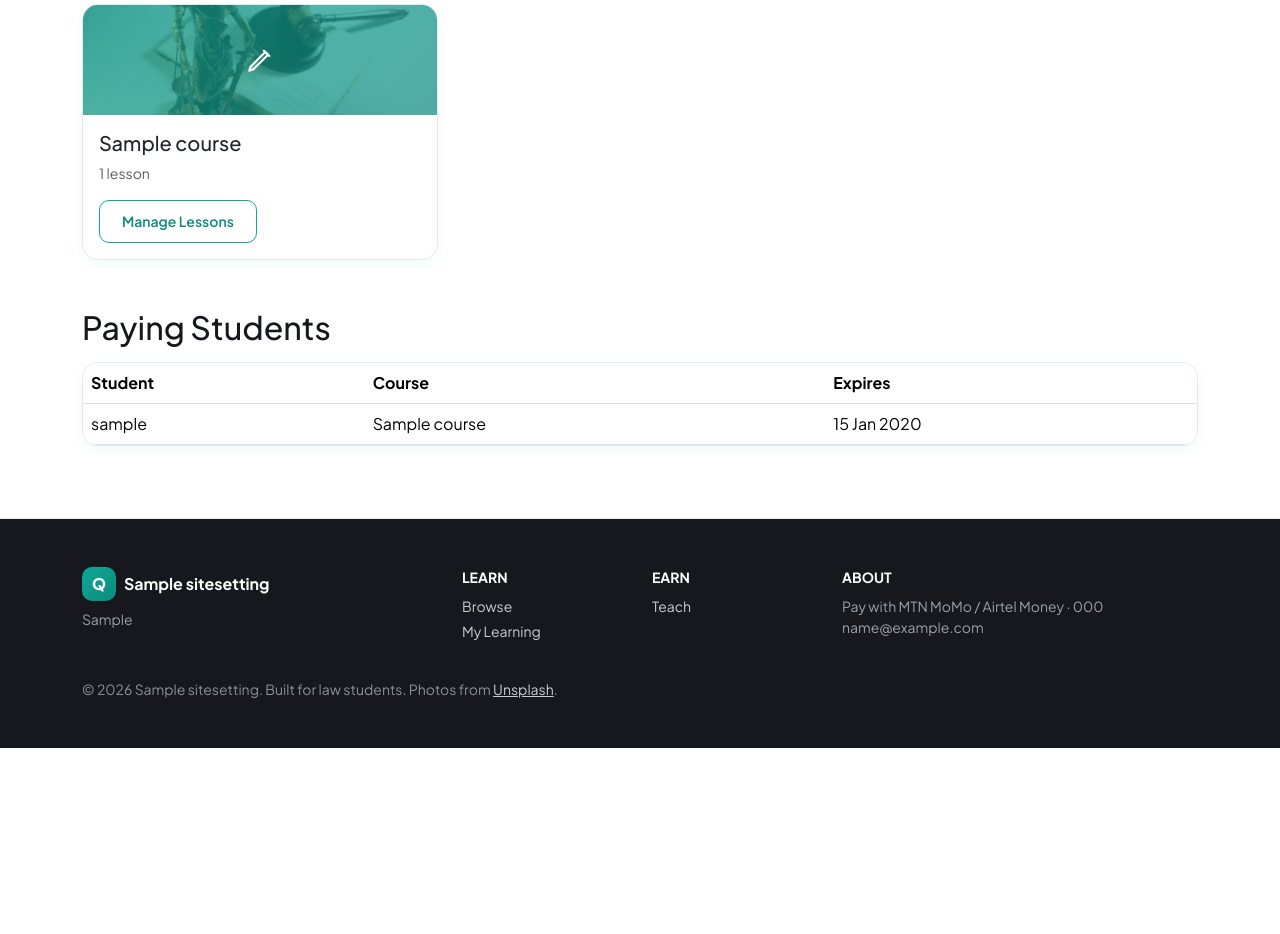
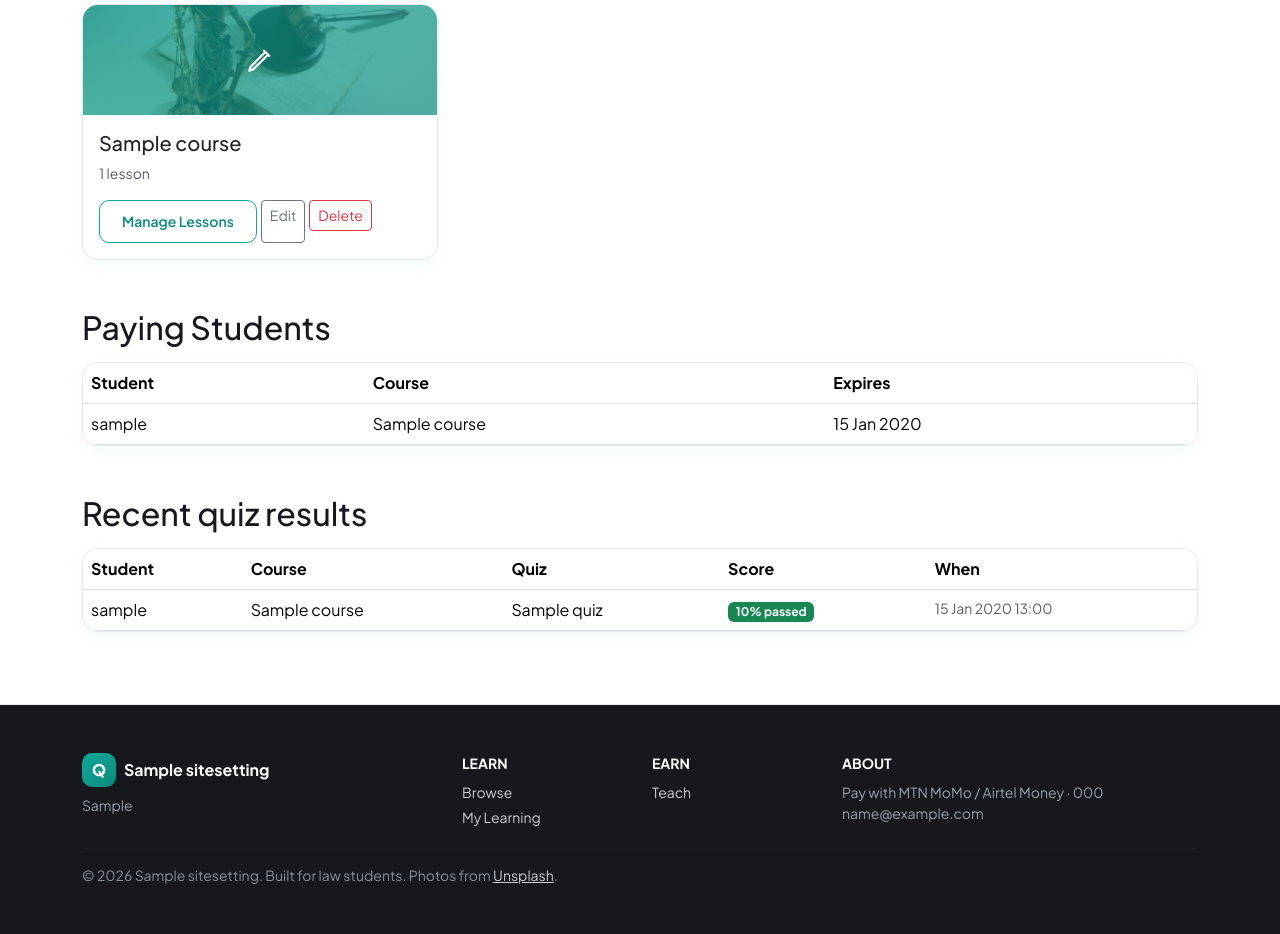
Before and after one commit to irenenairuba125-design/sh, a Django app: page /courses/teach/dashboard/ in a window 1280 px wide. Shown: the part 174-1108 px from the top of the page. Before the commit the page ends 922 px from the top, so only its background shows below. Run offline with Django 5.2, Linux system fonts and the light colour scheme; a user stored in the database is signed in; tables that the repository leaves empty hold one stand-in row (values such as "Sample post").

Commit message:
Add course editing/deletion, search, quiz results and printable certificates
Teachers and admins can edit or delete courses and lessons, teachers see
recent quiz results, the home page has course search, certificates can be
printed or saved as PDF, uploads fail gracefully on hosts without a disk,
and the README documents Vercel and Supabase deployment. 49 tests.

Co-Authored-By: Claude Sonnet 5 <noreply@anthropic.com>

```diff
--- a/core/views.py
+++ b/core/views.py
@@ -1,6 +1,7 @@
 import os
 
 from django.conf import settings
+from django.db.models import Q
 from django.http import HttpResponse, JsonResponse
 from django.shortcuts import render
 from django.templatetags.static import static
@@ -16,6 +17,9 @@ def home(request):
     selected_category = request.GET.get('category', '')
     if selected_category:
         courses = courses.filter(category=selected_category)
+    query = request.GET.get('q', '').strip()[:100]
+    if query:
+        courses = courses.filter(Q(title__icontains=query) | Q(description__icontains=query))
     courses = courses.order_by('-created_at')
 
     category_counts = [
@@ -38,6 +42,7 @@ def home(request):
         'courses': courses,
         'category_counts': category_counts,
         'selected_category': selected_category,
+        'query': query,
         'spotlight': spotlight,
     })
 
--- a/courses/templates/courses/add_course.html
+++ b/courses/templates/courses/add_course.html
@@ -3,7 +3,7 @@
 <div class="row justify-content-center">
   <div class="col-md-7">
     <div class="card p-4">
-      <h1 class="mb-4">Add a course</h1>
+      <h1 class="mb-4">{% if editing %}Edit "{{ editing.title }}"{% else %}Add a course{% endif %}</h1>
       <form method="post" enctype="multipart/form-data">
         {% csrf_token %}
         {{ form.non_field_errors }}
@@ -15,7 +15,7 @@
             {{ field.errors }}
           </div>
         {% endfor %}
-        <button class="btn btn-teal">Create Course</button>
+        <button class="btn btn-teal">{% if editing %}Save changes{% else %}Create Course{% endif %}</button>
       </form>
     </div>
   </div>
--- a/courses/templates/courses/teacher_dashboard.html
+++ b/courses/templates/courses/teacher_dashboard.html
@@ -17,7 +17,13 @@
       <div class="p-3">
         <h5>{{ course.title }}</h5>
         <p class="text-muted small">{{ course.lessons.count }} lesson{{ course.lessons.count|pluralize }}</p>
-        <a href="{% url 'courses:upload_lesson' course.id %}" class="btn btn-outline-teal btn-sm">Manage Lessons</a>
+        <div class="d-flex gap-1 flex-wrap">
+          <a href="{% url 'courses:upload_lesson' course.id %}" class="btn btn-outline-teal btn-sm">Manage Lessons</a>
+          <a href="{% url 'courses:edit_course' course.id %}" class="btn btn-outline-secondary btn-sm">Edit</a>
+          <form method="post" action="{% url 'courses:delete_course' course.id %}" onsubmit="return confirm('Delete this whole course and its lessons?');">
+            {% csrf_token %}<button class="btn btn-outline-danger btn-sm">Delete</button>
+          </form>
+        </div>
       </div>
     </div>
   </div>
@@ -43,4 +49,24 @@
   </tbody>
 </table>
 </div>
+
+<h2 class="mb-3 mt-5">Recent quiz results</h2>
+<div class="card p-0 overflow-hidden">
+<table class="table mb-0">
+  <thead><tr><th>Student</th><th>Course</th><th>Quiz</th><th>Score</th><th>When</th></tr></thead>
+  <tbody>
+    {% for a in attempts %}
+      <tr>
+        <td>{{ a.user.username }}</td>
+        <td>{{ a.quiz.lesson.course.title }}</td>
+        <td>{{ a.quiz.title }}</td>
+        <td><span class="badge {% if a.passed %}bg-success{% else %}bg-secondary{% endif %}">{{ a.score_percent }}%{% if a.passed %} passed{% endif %}</span></td>
+        <td class="text-muted small">{{ a.attempted_at|date:'d M Y H:i' }}</td>
+      </tr>
+    {% empty %}
+      <tr><td colspan="5" class="text-muted">No quiz attempts yet.</td></tr>
+    {% endfor %}
+  </tbody>
+</table>
+</div>
 {% endblock %}
--- a/courses/urls.py
+++ b/courses/urls.py
@@ -7,6 +7,9 @@ urlpatterns = [
     path('my-learning/', views.my_learning, name='my_learning'),
     path('teach/add/', views.add_course, name='add_course'),
     path('teach/dashboard/', views.teacher_dashboard, name='teacher_dashboard'),
+    path('teach/<int:course_id>/edit/', views.edit_course, name='edit_course'),
+    path('teach/<int:course_id>/delete/', views.delete_course, name='delete_course'),
+    path('teach/lesson/<int:lesson_id>/delete/', views.delete_lesson, name='delete_lesson'),
     path('teach/<int:course_id>/upload-lesson/', views.upload_lesson, name='upload_lesson'),
     path('admin-dashboard/', views.admin_dashboard, name='admin_dashboard'),
     path('lesson/<int:lesson_id>/watch/', views.watch_lesson, name='watch_lesson'),
--- a/courses/views.py
+++ b/courses/views.py
@@ -5,11 +5,18 @@ from django.contrib import messages
 from django.contrib.auth.decorators import login_required
 from django.http import FileResponse, Http404, HttpResponseForbidden, StreamingHttpResponse
 from django.shortcuts import get_object_or_404, redirect, render
+from django.views.decorators.http import require_POST
 
 from accounts.decorators import role_required
 from payments.models import Enrollment, Payment
+from quizzes.models import QuizAttempt
 from .forms import CourseForm, LessonForm
 from .models import Course, Lesson
+
+STORAGE_UNAVAILABLE = (
+    "This server has no permanent disk, so files (videos, notes, thumbnails) cannot be saved here. "
+    "Upload files from a server with storage, or connect cloud file storage."
+)
 
 RANGE_RE = re.compile(r'bytes\s*=\s*(\d+)\s*-\s*(\d*)', re.IGNORECASE)
 
@@ -141,9 +148,13 @@ def add_course(request):
             course = form.save(commit=False)
             if request.user.role == 'teacher':
                 course.teacher = request.user
-            course.save()
-            messages.success(request, 'Course created. Now add its first lesson.')
-            return redirect('courses:upload_lesson', course_id=course.id)
+            try:
+                course.save()
+            except OSError:
+                messages.error(request, STORAGE_UNAVAILABLE)
+            else:
+                messages.success(request, 'Course created. Now add its first lesson.')
+                return redirect('courses:upload_lesson', course_id=course.id)
     else:
         form = CourseForm()
         if request.user.role == 'teacher':
@@ -162,9 +173,13 @@ def upload_lesson(request, course_id):
         if form.is_valid():
             lesson = form.save(commit=False)
             lesson.course = course
-            lesson.save()
-            messages.success(request, 'Lesson uploaded.')
-            return redirect('courses:upload_lesson', course_id=course.id)
+            try:
+                lesson.save()
+            except OSError:
+                messages.error(request, STORAGE_UNAVAILABLE)
+            else:
+                messages.success(request, 'Lesson uploaded.')
+                return redirect('courses:upload_lesson', course_id=course.id)
     else:
         form = LessonForm()
 
@@ -177,9 +192,14 @@ def upload_lesson(request, course_id):
 def teacher_dashboard(request):
     courses = Course.objects.filter(teacher=request.user)
     enrollments = Enrollment.objects.filter(course__in=courses, is_paid=True).select_related('user', 'course')
+    attempts = (
+        QuizAttempt.objects.filter(quiz__lesson__course__in=courses)
+        .select_related('user', 'quiz__lesson__course').order_by('-attempted_at')[:25]
+    )
     return render(request, 'courses/teacher_dashboard.html', {
         'courses': courses,
         'enrollments': enrollments,
+        'attempts': attempts,
     })
 
 
@@ -196,3 +216,56 @@ def admin_dashboard(request):
         'pending_payments': pending_payments,
         'courses': Course.objects.all(),
     })
+
+
+def _is_plain_teacher(user):
+    return user.role == 'teacher' and not user.is_superuser
+
+
+@role_required('admin', 'teacher')
+def edit_course(request, course_id):
+    course = get_object_or_404(Course, pk=course_id)
+    if _is_plain_teacher(request.user) and course.teacher_id != request.user.id:
+        return HttpResponseForbidden("You do not own this course.")
+
+    if request.method == 'POST':
+        form = CourseForm(request.POST, request.FILES, instance=course)
+        if _is_plain_teacher(request.user):
+            form.fields.pop('teacher', None)
+        if form.is_valid():
+            try:
+                form.save()
+            except OSError:
+                messages.error(request, STORAGE_UNAVAILABLE)
+            else:
+                messages.success(request, 'Course updated.')
+                return redirect('courses:upload_lesson', course_id=course.id)
+    else:
+        form = CourseForm(instance=course)
+        if _is_plain_teacher(request.user):
+            form.fields.pop('teacher', None)
+    return render(request, 'courses/add_course.html', {'form': form, 'editing': course})
+
+
+@role_required('admin', 'teacher')
+@require_POST
+def delete_course(request, course_id):
+    course = get_object_or_404(Course, pk=course_id)
+    if _is_plain_teacher(request.user) and course.teacher_id != request.user.id:
+        return HttpResponseForbidden("You do not own this course.")
+    title = course.title
+    course.delete()
+    messages.success(request, 'Deleted "%s".' % title)
+    return redirect('courses:teacher_dashboard' if _is_plain_teacher(request.user) else 'courses:admin_dashboard')
+
+
+@role_required('admin', 'teacher')
+@require_POST
+def delete_lesson(request, lesson_id):
+    lesson = get_object_or_404(Lesson, pk=lesson_id)
+    if _is_plain_teacher(request.user) and lesson.course.teacher_id != request.user.id:
+        return HttpResponseForbidden("You do not own this course.")
+    course_id = lesson.course_id
+    lesson.delete()
+    messages.success(request, 'Lesson deleted.')
+    return redirect('courses:upload_lesson', course_id=course_id)
```
Also changed, not shown: certificates/templates/certificates/certificate.html (+14 -0 lines), core/templates/home.html (+9 -2 lines), core/tests_manage.py (added, +96 -0 lines), courses/templates/courses/admin_dashboard.html (+6 -1 lines), courses/templates/courses/upload_lesson.html (+10 -2 lines), README.md.
